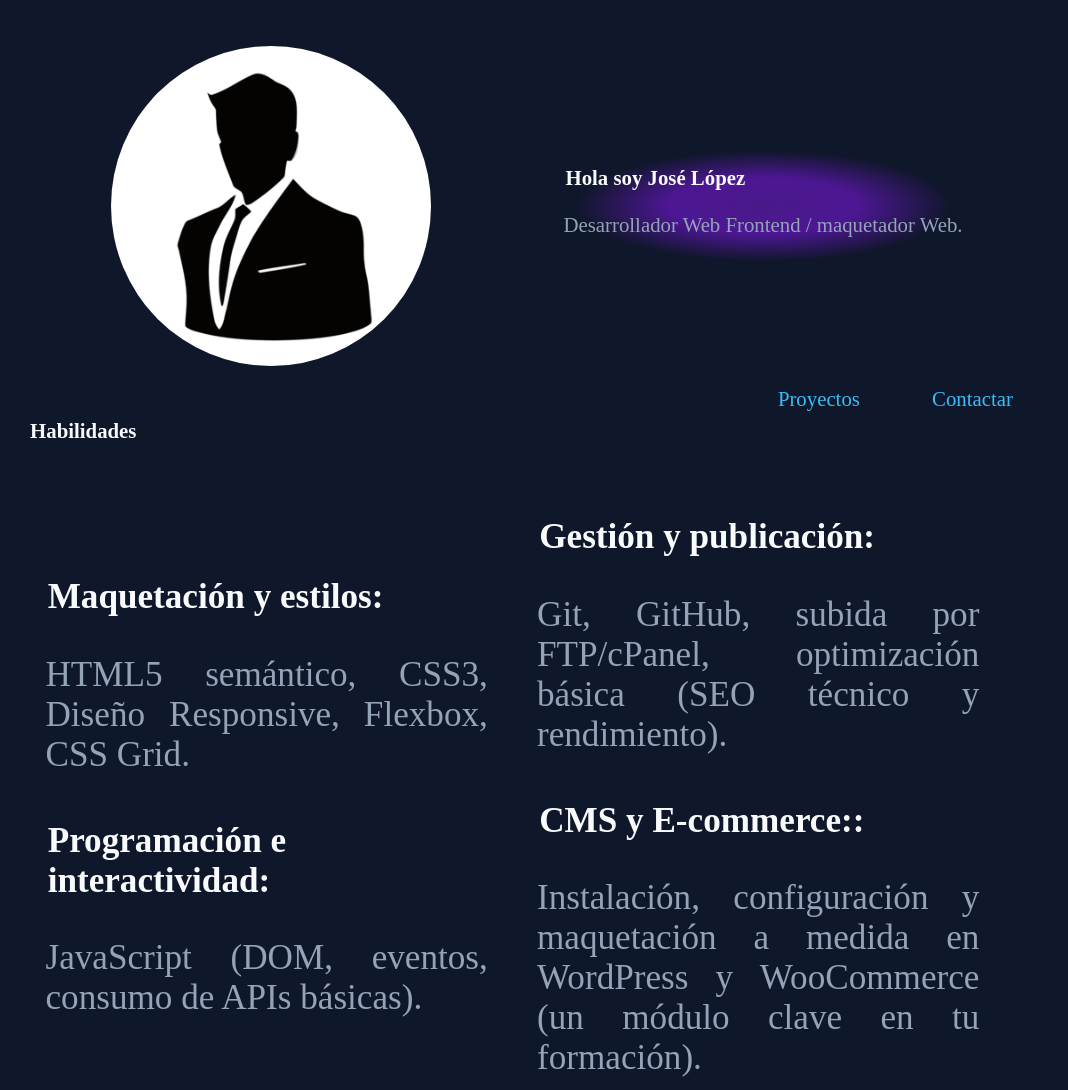
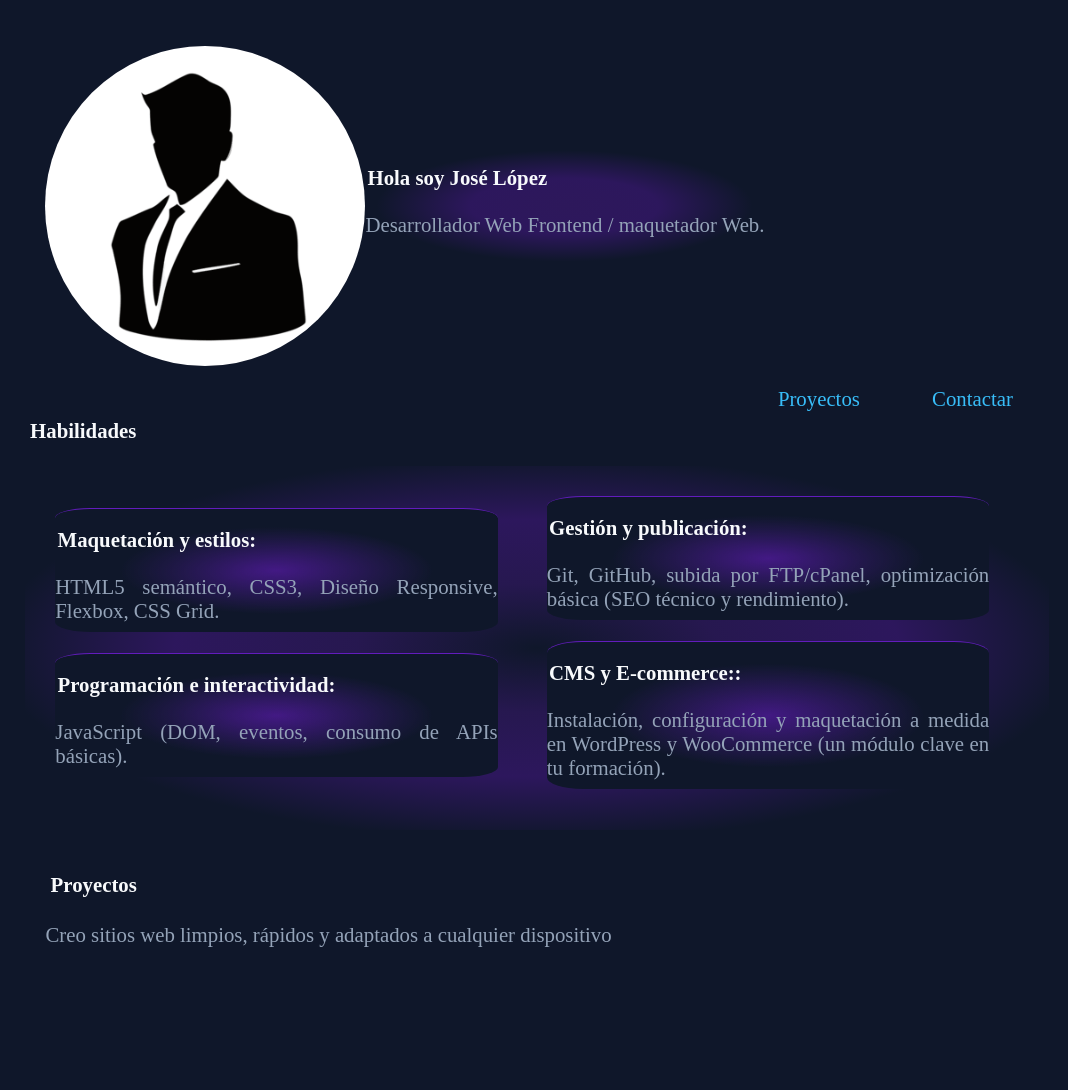
Before and after one commit to joselopez4006-droid/Portfolio, a plain HTML site: page index.html in a window 1280 px wide. Shown: the top 1090 px of the page, without its empty margins (103-1171 px from the left). After the commit the page ends 1009 px from the top, so only its background shows below. Drawn offline with Linux system fonts and the light colour scheme.

Commit message:
form 24-11-26

```diff
--- a/index.html
+++ b/index.html
@@ -32,14 +32,14 @@
         <div class="habilidades">
 
           <div>
-            <div>
+            <div class="div-habil">
               <h2>Maquetación y estilos:</h2>
               <p>
                 HTML5 semántico, CSS3, Diseño Responsive, Flexbox, CSS Grid.
               </p>
             </div>
 
-            <div>
+            <div class="div-habil">
               <h2>Programación e interactividad:</h2>
               <p>JavaScript (DOM, eventos, consumo de APIs básicas).</p>
             </div>
@@ -48,7 +48,7 @@
 
           <div>
 
-            <div>
+            <div class="div-habil">
               <h2>Gestión y publicación:</h2>
               <p>
                 Git, GitHub, subida por FTP/cPanel, optimización básica (SEO
@@ -56,7 +56,7 @@
               </p>
             </div>
 
-            <div>
+            <div class="div-habil">
               <h2>CMS y E-commerce::</h2>
               <p>
                 Instalación, configuración y maquetación a medida en WordPress y
--- a/styles.css
+++ b/styles.css
@@ -22,7 +22,7 @@ body {
 }
 
 .encabezado div {
-  background: radial-gradient(#491988, #4d1794, #0f172a, #0f172a);
+  background: radial-gradient(#49198885, #4d17947a, #0f172a, #0f172a);
 }
 
 h2 {
@@ -40,7 +40,7 @@ p {
 .principal {
   display: flex;
   align-items: center;
-  justify-content: space-around;
+  justify-content: flex-start;
   padding: 2%;
 }
 
@@ -68,15 +68,24 @@ main {
     align-items: center;
     justify-content: space-between;
     padding: 2% 2%;
+    background: radial-gradient(#0f172a, #49198867, #4d17947a, #0f172a, #0f172a);
 }
 
 main article {
     width: 100%;
 }
 
+.div-habil {
+  background: radial-gradient(#621cbd6b, #0f172a, #0f172a);
+  border-top: 1px solid #621cbd;
+  border-radius: 8%;
+  gap: 0.5%;
+  margin: 2%;
+}
+
 .habilidades div {
     width: 90%;
-    font-size: 1.3em;
+    font-size: 1em;
 }
 
 .proyectos {
```
